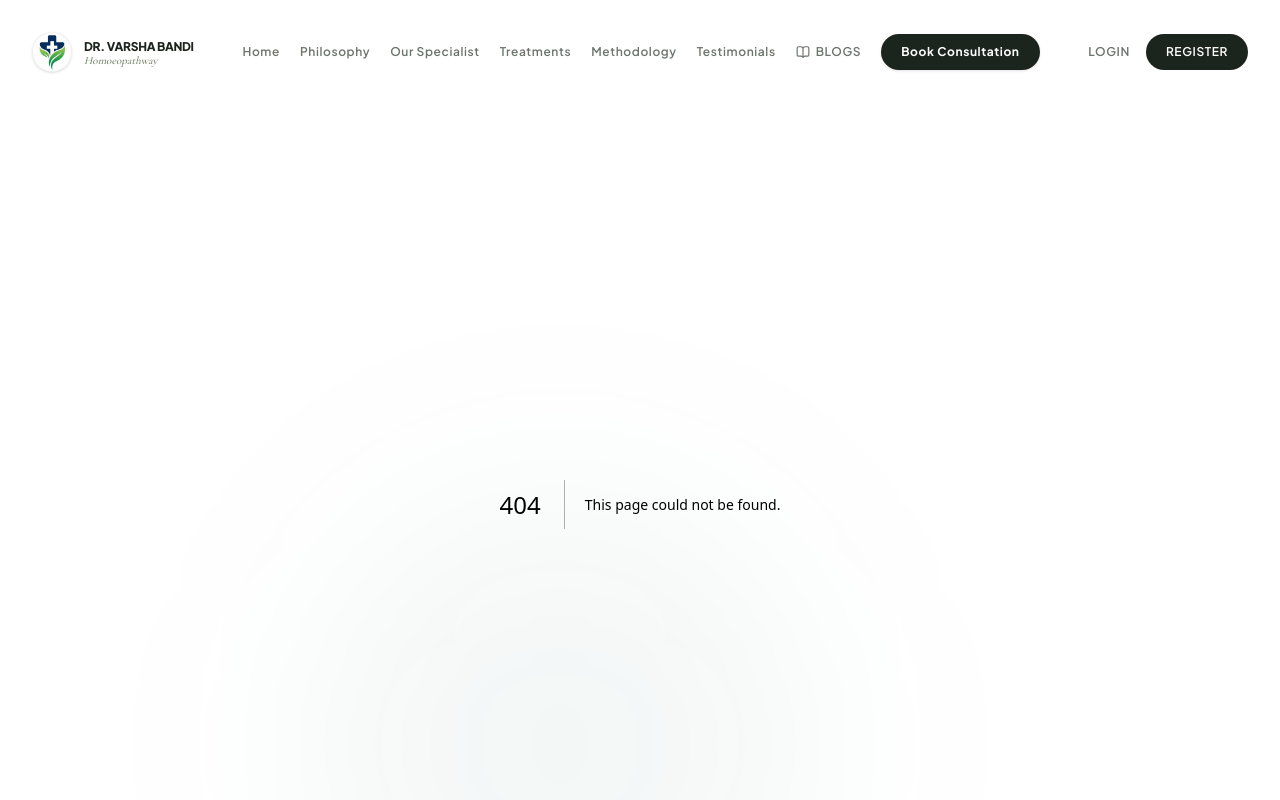
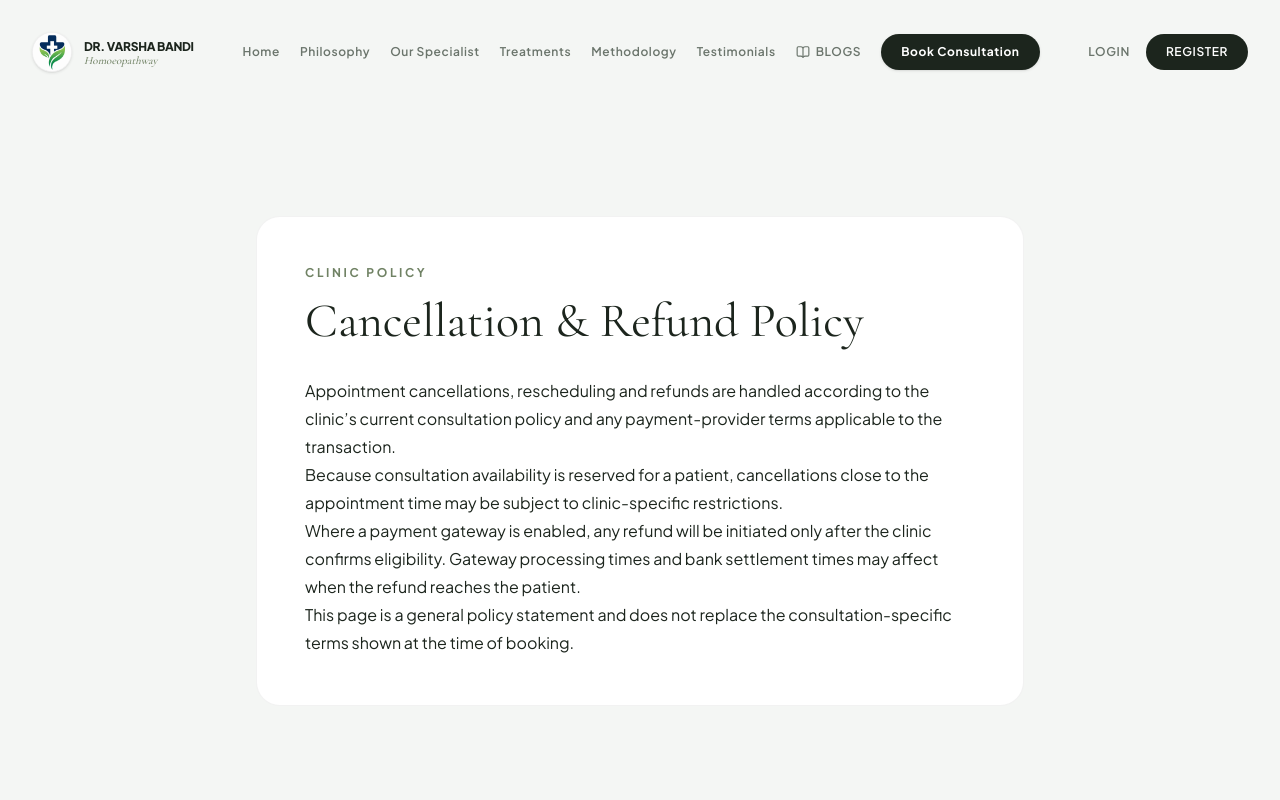
Before and after one commit to Sanaulla7676/doctor-telehealth, a Next.js app in the folder frontend/: page /refund-policy in a window 1280 px wide. Before the commit this address had no page. Shown: the top 800 px of the page. Built offline with nearby package versions, Linux system fonts and the light colour scheme.

Commit message:
feat: add cancellation and refund policy page

```diff
--- /dev/null
+++ b/frontend/app/refund-policy/page.tsx
@@ -0,0 +1,16 @@
+export default function RefundPolicyPage() {
+  return (
+    <main className="min-h-screen bg-luxBg px-5 py-28">
+      <article className="max-w-3xl mx-auto bg-white rounded-3xl border border-black/[0.05] p-8 md:p-12">
+        <div className="text-xs uppercase tracking-[.22em] text-luxAccent font-bold">Clinic policy</div>
+        <h1 className="font-serif text-5xl text-luxDark mt-4">Cancellation & Refund Policy</h1>
+        <div className="prose prose-sm mt-8 text-luxDark leading-7">
+          <p>Appointment cancellations, rescheduling and refunds are handled according to the clinic’s current consultation policy and any payment-provider terms applicable to the transaction.</p>
+          <p>Because consultation availability is reserved for a patient, cancellations close to the appointment time may be subject to clinic-specific restrictions.</p>
+          <p>Where a payment gateway is enabled, any refund will be initiated only after the clinic confirms eligibility. Gateway processing times and bank settlement times may affect when the refund reaches the patient.</p>
+          <p>This page is a general policy statement and does not replace the consultation-specific terms shown at the time of booking.</p>
+        </div>
+      </article>
+    </main>
+  );
+}
```
